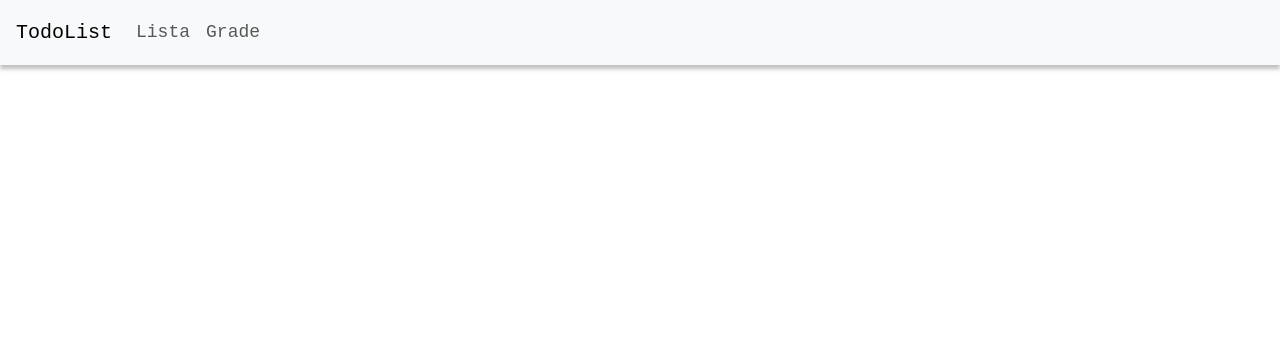
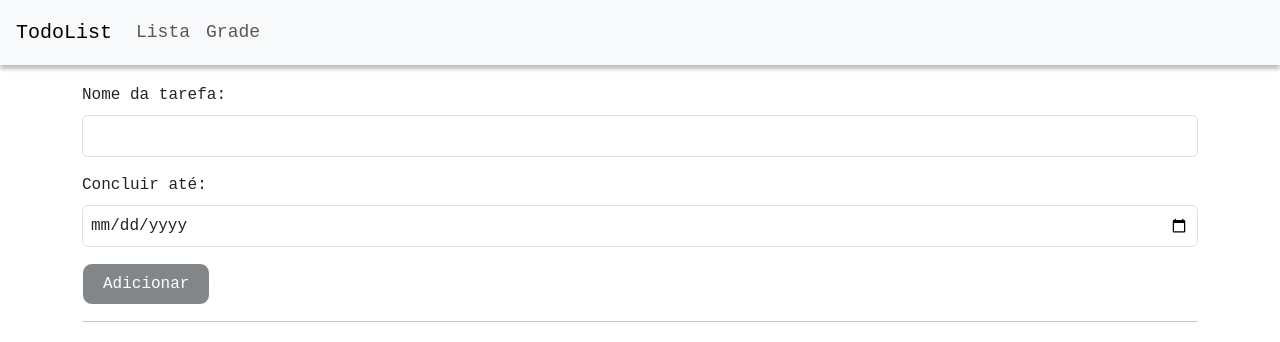
Before and after one commit to afcj8/todolist, an Angular app in the folder todolist/: page / in a window 1280 px wide. Shown: the top 342 px of the page. Built offline with nearby package versions, Linux system fonts and the light colour scheme.

Commit message:
Componente form

```diff
--- a/todolist/db/db.json
+++ b/todolist/db/db.json
@@ -5,6 +5,12 @@
       "data": "2024-01-03",
       "status": "Em execução",
       "id": 1
+    },
+    {
+      "id": 2,
+      "nome": "Prova - Processos de Software",
+      "data": "2024-01-04",
+      "status": "Em execução"
     }
   ]
 }
--- a/todolist/src/app/app.component.html
+++ b/todolist/src/app/app.component.html
@@ -9,3 +9,5 @@
     </div>
   </div>
 </nav>
+
+<app-form></app-form>
--- /dev/null
+++ b/todolist/src/app/componentes/form/form.component.css
@@ -0,0 +1,19 @@
+.container {
+    margin-top: 18px;
+}
+
+input, p {
+    padding: 8px;
+}
+
+.button {
+    margin-bottom: 16px;
+}
+
+.btn {
+    background: #424649;
+    border-radius: 10px;
+    color: #FFF;
+    margin-right: 12px;
+    padding: 8px 20px 8px 20px;
+}
--- /dev/null
+++ b/todolist/src/app/componentes/form/form.component.html
@@ -0,0 +1,20 @@
+<div class="container">
+    <form #meuForm="ngForm" class="form">
+        <!-- Campo nome -->
+        <div class="mb-3">
+          <label for="Input1" class="form-label">Nome da tarefa:</label>
+          <input type="text" class="form-control" id="Input1" name="nome" ngModel #nome="ngModel" required/>
+          <p class="alert alert-danger" *ngIf="nome.invalid && (nome.dirty || nome.touched)">Campo Obrigatório</p>
+        </div>
+        <!-- Campo data -->
+        <div class="mb-3">
+          <label for="Input2" class="form-label">Concluir até:</label>
+          <input type="date" class="form-control" id="Input2" name="data" ngModel #data="ngModel" />
+        </div>
+        <!-- Adicionar -->
+        <div class="button">
+          <Button [disabled]="!meuForm.valid" (click)="adicionar(meuForm)" class="btn">Adicionar</Button>
+        </div>
+        <hr>
+    </form>
+</div>
--- /dev/null
+++ b/todolist/src/app/componentes/form/form.component.ts
@@ -0,0 +1,30 @@
+import { Component, Output, EventEmitter } from '@angular/core';
+import { TarefaService } from 'src/app/serviços/tarefa.service';
+import { Tarefa } from 'src/app/modelo/Tarefa';
+import { NgForm } from '@angular/forms';
+
+@Component({
+  selector: 'app-form',
+  templateUrl: './form.component.html',
+  styleUrls: ['./form.component.css']
+})
+export class FormComponent {
+  @Output() carregar = new EventEmitter()
+
+  tarefas: Tarefa[] = [];
+
+  tarefa : Tarefa = {id: 0, nome: '', data: new Date('01/12/2023'), status: 'Em execução' };
+
+  constructor(private service: TarefaService) {}
+
+  adicionar(meuform : NgForm) {
+    this.tarefa.nome = meuform.value.nome;
+    this.tarefa.data = meuform.value.data;
+    this.service.adicionarTarefa(this.tarefa).subscribe(data => {
+      console.log(data);
+      this.tarefas.push(data);
+      this.carregar.emit()
+    });
+    meuform.reset()
+  }
+}
```
Also changed, not shown: todolist/src/app/app.module.ts (+6 -2 lines), 1 other file (tests, documents, lock files or other folders). Lines whose indentation alone changed are shown as unchanged.
